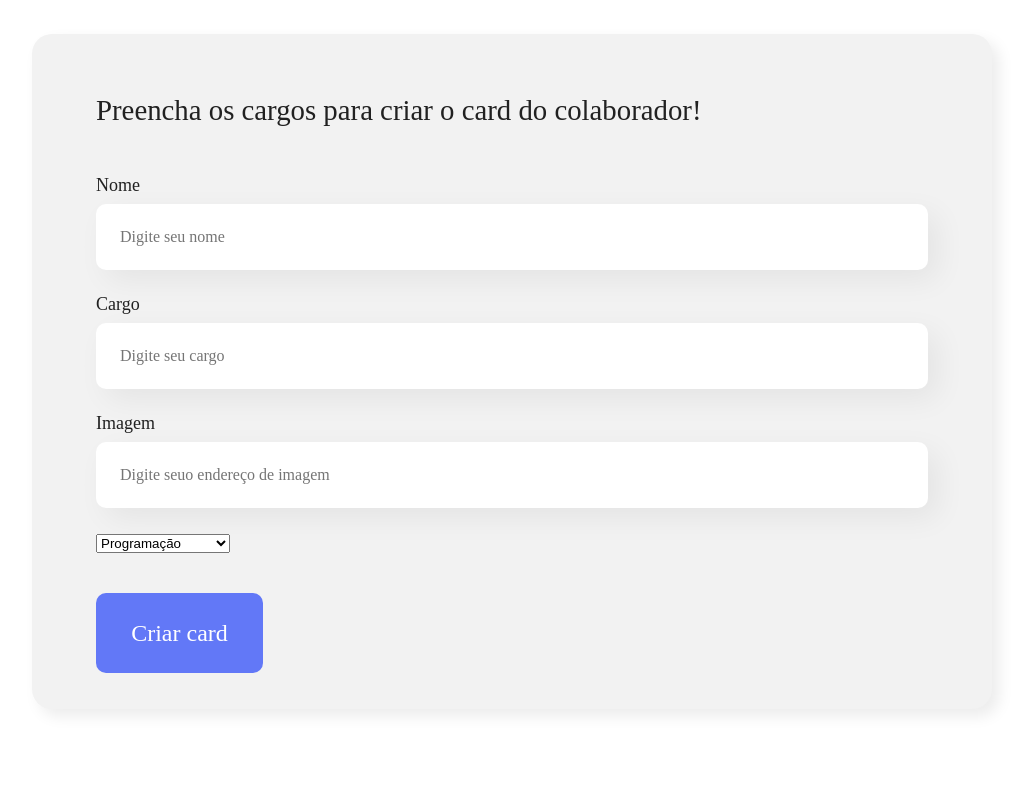
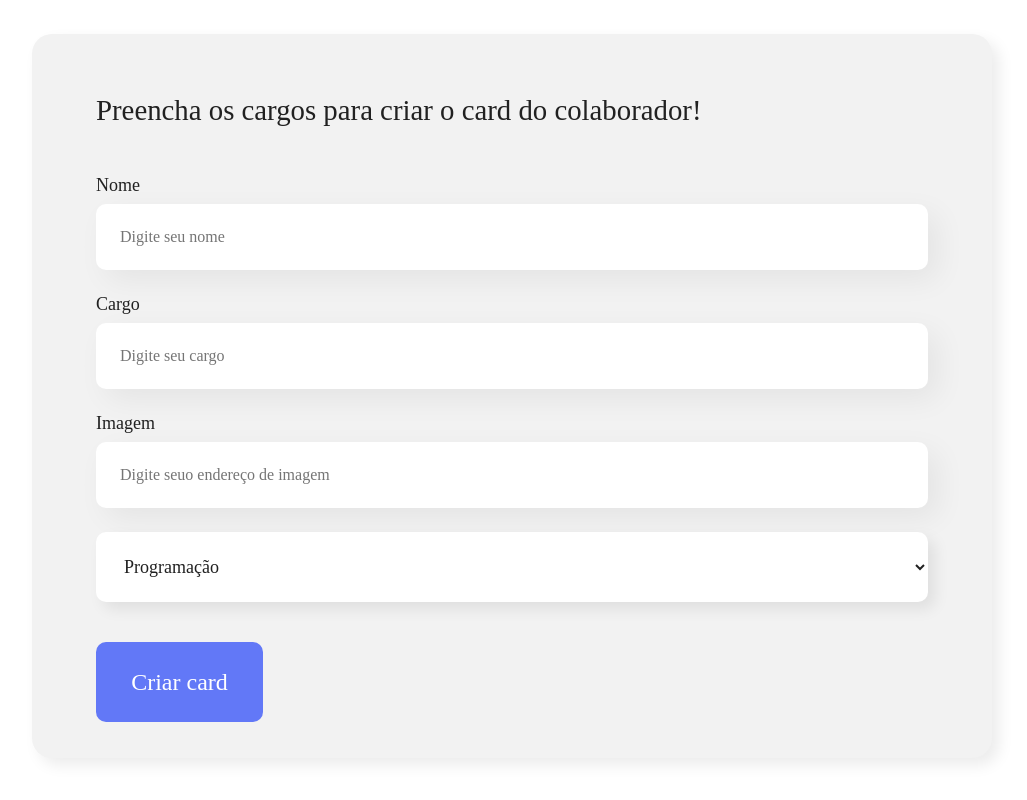
Before and after one commit to Lima404/React-Alura, a React (Create React App) app: page / in a window 1280 px wide. Shown: the part 544-1344 px from the top of the page, without its empty margins (128-1155 px from the left). Built offline with nearby package versions, Linux system fonts and the light colour scheme.

Commit message:
lista suspensa.css

```diff
--- a/src/components/ListaSuspensa/lista.css
+++ b/src/components/ListaSuspensa/lista.css
@@ -0,0 +1,25 @@
+.Lista-suspensa label{
+    display: block;
+    margin-bottom: 8px;
+    color: #212121;
+    font-family: Montserrat;
+    font-size: 1.125rem;
+    font-style: normal;
+    font-weight: 400;
+    line-height: normal;
+}
+
+.Lista-suspensa select{
+    background-color: #fff;
+    box-shadow: 7px 7px 15px 0px rgba(0, 0, 0, 0.08);
+    width: 100%;
+    border: none;
+    font-family: Montserrat;
+    font-style: normal;
+    font-weight: 400;
+    font-size:  1.125rem;
+    color: #212121;
+    padding: 24px;
+    box-sizing: border-box;
+    border-radius: 10px;
+}
```
